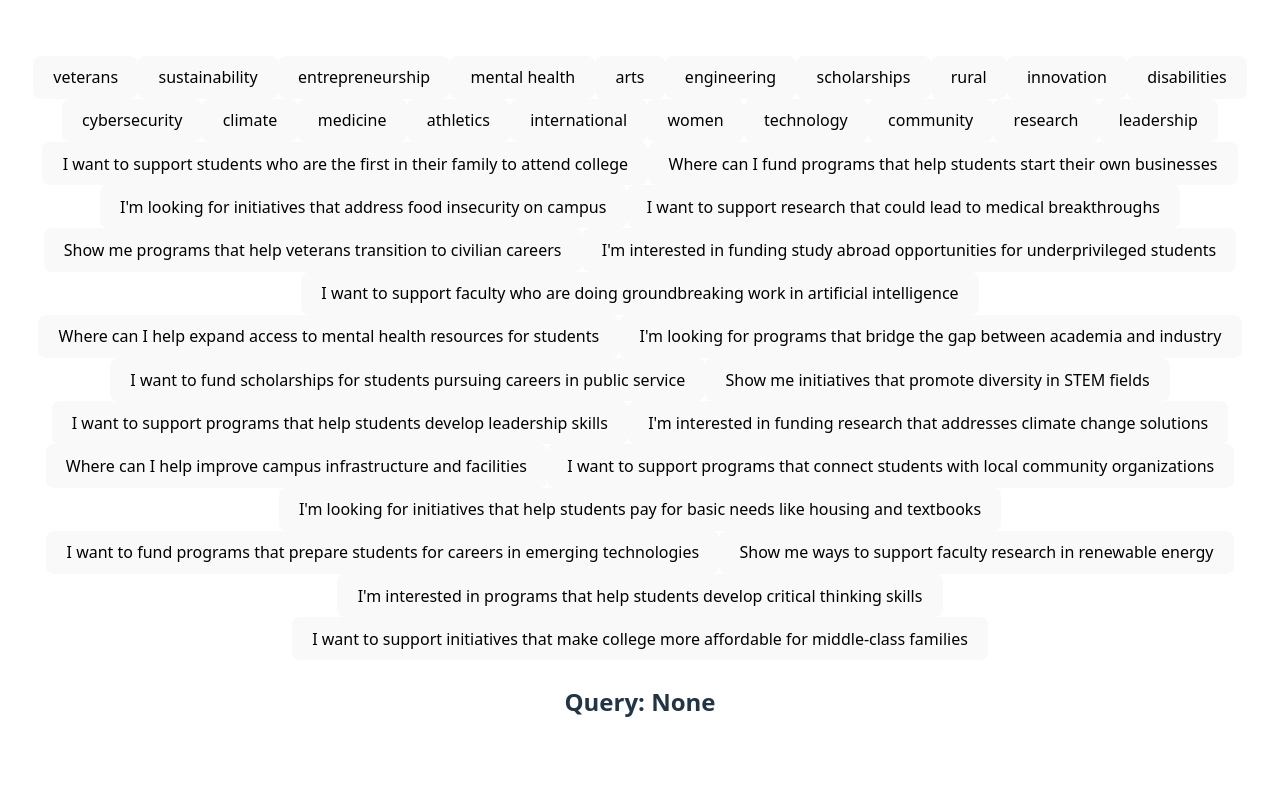
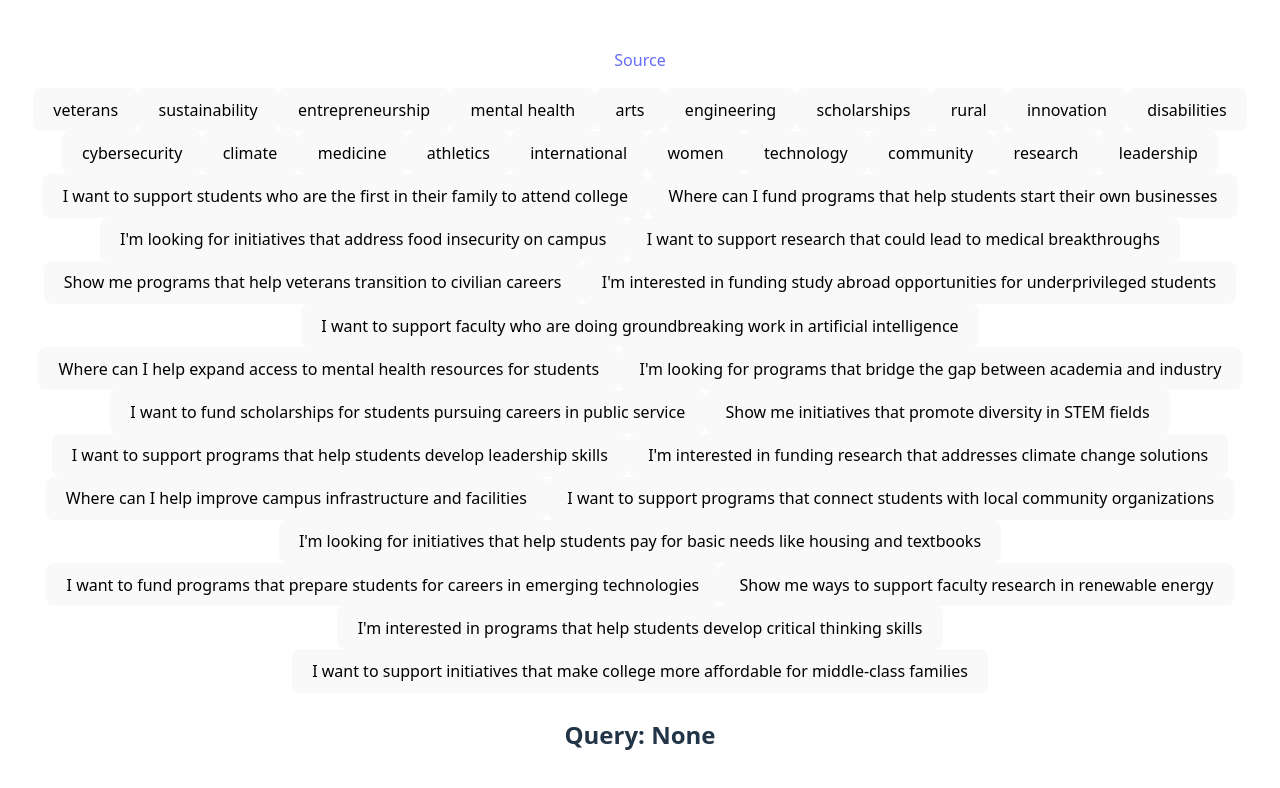
Before and after one commit to spiffytech/colleges-search-ai-embeddings-tech-demo, a Vue app: page / in a window 1280 px wide. Shown: the top 788 px of the page. Built offline with nearby package versions, Linux system fonts and the light colour scheme.

Commit message:
Added a link to the source

```diff
--- a/src/App.vue
+++ b/src/App.vue
@@ -40,6 +40,14 @@ const onQuery = async () => {
 </script>
 
 <template>
+  <p>
+    <a
+      href="https://github.com/spiffytech/colleges-search-ai-embeddings-tech-demo"
+    >
+      Source
+    </a>
+  </p>
+
   <button
     type="button"
     v-for="q in Object.keys(queryEmbeddings)"
```
